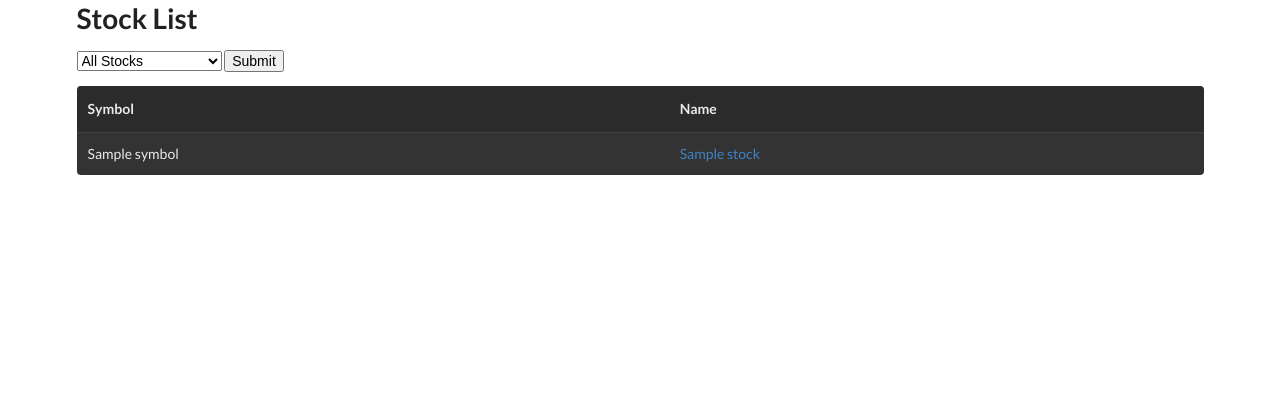
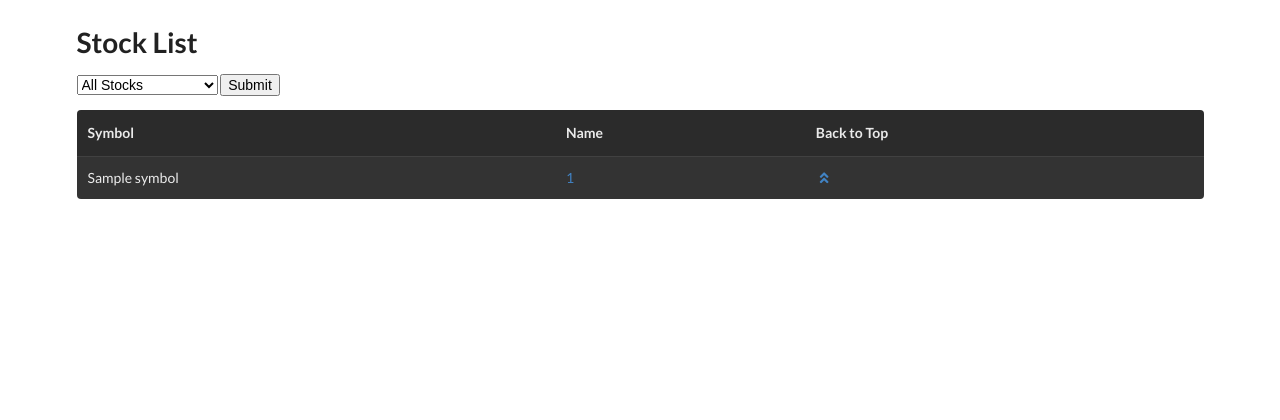
Before and after one commit to jwaresolutions/FS-Jware-Trading, a FastAPI app: template templates/index.html in a window 1280 px wide. Shown: the top 420 px of the page. Before the commit the page ends 175 px from the top, so only its background shows below. Run offline with FastAPI, Linux system fonts and the light colour scheme; the template is opened without the code that fills it: most values are stand-ins (such as "Sample title", 1, 10 or a date in 2020).

Commit message:
added links to go back to the top of page on the homepage

```diff
--- a/main.py
+++ b/main.py
@@ -17,11 +17,7 @@
     cursor = connection.cursor()
     stock_filter = request.query_params.get('filter', False)
 
-    if stock_filter == 'new_intraday_highs':
-        cursor.execute("""
-        SELECT id, symbol, name FROM stock ORDER by symbol
-        """)
-    elif stock_filter == 'new_closing_highs':
+    if stock_filter == 'new_closing_highs':
         cursor.execute("""
         SELECT * FROM(
             SELECT symbol, name stock_id, max(close), date
@@ -29,10 +25,6 @@
             GROUP BY stock_id
             ORDER BY symbol
         ) WHERE date = (select max(date) from stock_price)
-        """)
-    elif stock_filter == 'new_intraday_lows':
-        cursor.execute("""
-        SELECT id, symbol, name FROM stock ORDER by symbol
         """)
     elif stock_filter == 'new_closing_lows':
         cursor.execute("""
@@ -45,7 +37,7 @@
         """)
     else:
         cursor.execute("""
-        SELECT id, symbol, name FROM stock ORDER by symbol
+        SELECT id, symbol, name as stock_id FROM stock ORDER by symbol
         """)
 
     rows = cursor.fetchall()
--- a/strategies/execute_stratagys.py
+++ b/strategies/execute_stratagys.py
@@ -0,0 +1,2 @@
+import opening_range_break_out_down
+breakout_strategies = opening_range_break_out_down()
--- a/templates/index.html
+++ b/templates/index.html
@@ -1,24 +1,28 @@
 {% extends "layout.html" %}
 {% block content %}
-
+<a name="top"></a>
 <h1 xmlns="http://www.w3.org/1999/html">Stock List</h1>
 <form method="get">
     <select name="filter">
-    <option value="">All Stocks</option>
-    <option {% if request.query_params.filter == 'new_intraday_highs' %}selected = "selected" {% endif %} value="new_intraday_highs">New Intraday Highs</option>
-    <option {% if request.query_params.filter == 'new_closing_highs' %}selected = "selected" {% endif %} value="new_closing_highs">New Closing Highs</option>
-    <option {% if request.query_params.filter == 'new_intraday_lows' %}selected = "selected" {% endif %} value="new_intraday_lows">New Intraday Lows</option>
-    <option {% if request.query_params.filter == 'new_closing_lows' %}selected = "selected" {% endif %} value="new_closing_lows">New Closing Lows</option>
+        <option value="">All Stocks</option>
+        <option {% if request.query_params.filter=='new_closing_highs' %}selected="selected" {% endif %}
+                value="new_closing_highs">New Closing Highs
+        </option>
+        <option {% if request.query_params.filter=='new_closing_lows' %}selected="selected" {% endif %}
+                value="new_closing_lows">New Closing Lows
+        </option>
     </select>
     <input type="submit">
 </form>
 
 </form>
+
 <table class="ui selectable inverted table">
     <thead>
     <tr>
         <th>Symbol</th>
         <th>Name</th>
+        <th>Back to Top</th>
 
     </tr>
     </thead>
@@ -26,7 +30,8 @@
     {% for stock in stocks %}
     <tr>
         <td>{{ stock.symbol }}</td>
-        <td><a href="/stock/{{ stock.symbol }}"> {{ stock.name }}</a></td>
+        <td><a href="/stock/{{ stock.symbol }}"> {{ stock.stock_id }}</a></td>
+        <td><a href="#top"><i class="angle double up icon"></i></a></td>
     </tr>
     {% endfor %}
     </tbody>
--- a/templates/stock_detail.html
+++ b/templates/stock_detail.html
@@ -40,9 +40,6 @@
     <!-- TradingView Widget END -->
 
 
-{% for strategy in strategys %}
-{{ strategy.id }} {{ strategy.name }} <br>
-{% endfor %} <p>
 <form method="post" action="/apply_strategy">
     <label>
         <select name="strategy_id">
```
Also changed, not shown: strategies/opening_range_break_out_down.py (+11 -13 lines), 1 other file.
